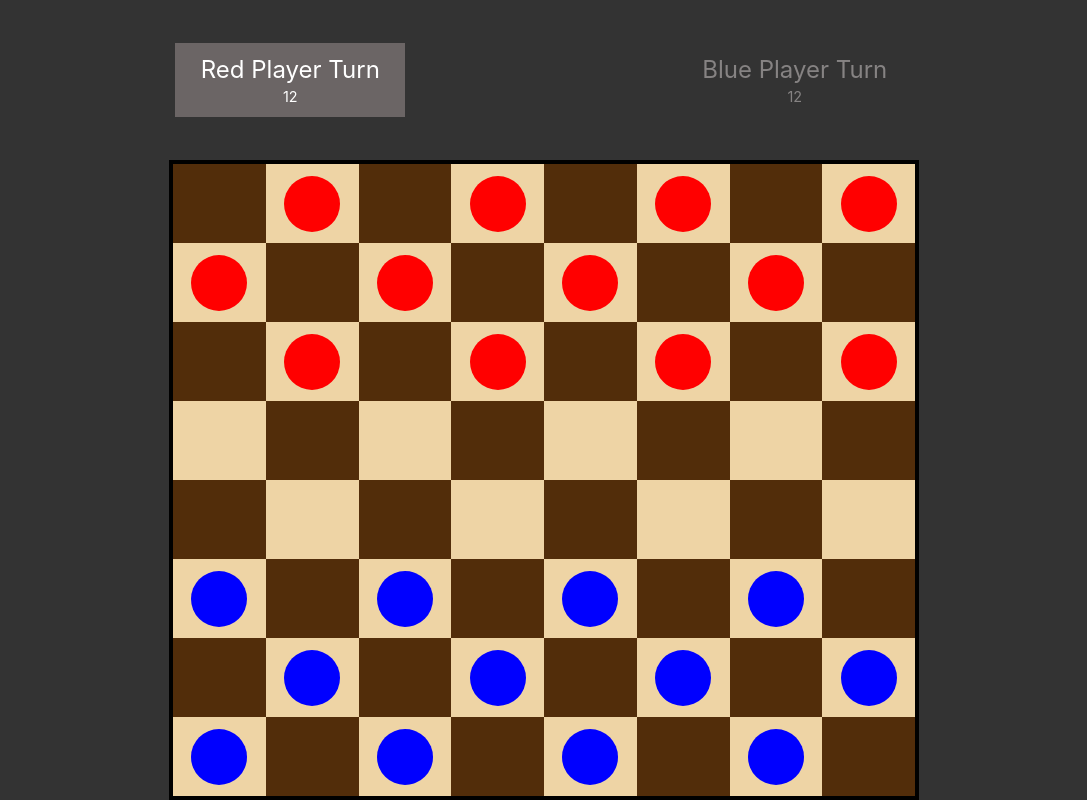
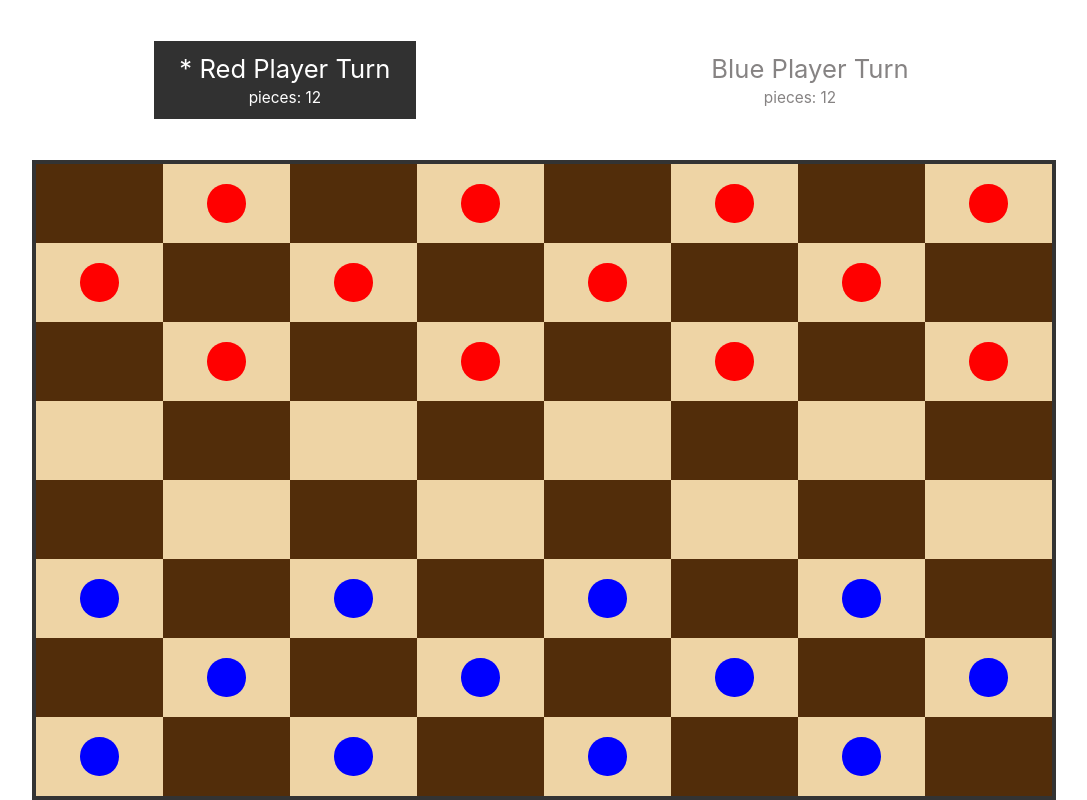
Before and after one commit to kieran6roberts/Checkers-typeScript, a website built with webpack: page index.html in a window 1280 px wide. Shown: the whole page, without its empty margins (96-1183 px from the left). Built offline with nearby package versions, Linux system fonts and the light colour scheme.

Commit message:
improved responsivenss, seo added

```diff
--- a/index.html
+++ b/index.html
@@ -3,29 +3,41 @@
 <head>
     <meta charset="UTF-8">
     <meta name="viewport" content="width=device-width, initial-scale=1.0">
+    <meta name="author" content="Kieran Roberts">
+    <meta name="description" content="Web based checkers board game created by Kieran Roberts">
+
+    <link rel="apple-touch-icon" sizes="180x180" href="/apple-touch-icon.png">
+    <link rel="icon" type="image/png" sizes="32x32" href="/favicon-32x32.png">
+    <link rel="icon" type="image/png" sizes="16x16" href="/favicon-16x16.png">
+    <link rel="manifest" href="/site.webmanifest">
+    <link rel="mask-icon" href="/safari-pinned-tab.svg" color="#5bbad5">
+    <meta name="msapplication-TileColor" content="#2d89ef">
+    <meta name="theme-color" content="#ffffff">
+
+    <title>Play Checkers</title>
+
+
 </head>
 <body>
     <div class="scoreboard">
         <div class="scoreboard__red player-turn">
             <p class="scoreboard__red-turn">
-                Red Player Turn
+                <span class="scoreboard__red--active">* </span>Red Player Turn
             </p>
             <p class="scoreboard__red-score"></p>
         </div>
         <div class="scoreboard__blue">
             <p class="scoreboard__blue-turn">
-                Blue Player Turn
+                <span class="scoreboard__blue--active">* </span>Blue Player Turn
             </p>
             <p class="scoreboard__blue-score"></p>
         </div>
     </div>
     <div class="win-modal">
         <div class="win-modal__content">
-            <div class="win-modal__winner">
-
-            </div>
+            <div class="win-modal__winner">*</div>
             <button class="win-modal__reset">
-                New Game
+                Start New Game
             </button>
         </div>
     </div>
@@ -34,53 +46,53 @@
             <!---row 1-->
             <div data-color="dark" class="square" id="0"></div>
             <div data-color="light" class="square" id="1">
-                <button data-color="red" class="piece a2" id="a2"></button>
+                <button aria-label="move red piece" data-color="red" class="piece a2" id="a2"></button>
             </div>
             <div data-color="dark" class="square" id="2"></div>
             <div data-color="light" class="square" id="3">
-                <button data-color="red" class="piece a4" id="a4"></button>
+                <button aria-label="move red piece" data-color="red" class="piece a4" id="a4"></button>
             </div>
             <div data-color="dark" class="square" id="4"></div>
             <div data-color="light" class="square" id="5">
-                <button data-color="red" class="piece a6" id="a6"></button>
+                <button aria-label="move red piece" data-color="red" class="piece a6" id="a6"></button>
             </div>
             <div data-color="dark" class="square" id="6"></div>
             <div data-color="light" class="square" id="7">
-                <button data-color="red" class="piece a8" id="a8"></button>
+                <button aria-label="move red piece" data-color="red" class="piece a8" id="a8"></button>
             </div>
             <!---row 2-->
             <div data-color="light" class="square" id="8">
-                <button data-color="red" class="piece b1" id="b1"></button>
+                <button aria-label="move red piece" data-color="red" class="piece b1" id="b1"></button>
             </div>
             <div data-color="dark" class="square" id="9"></div>
             <div data-color="light" class="square" id="10">
-                <button data-color="red" class="piece b3" id="b3"></button>
+                <button aria-label="move red piece" data-color="red" class="piece b3" id="b3"></button>
             </div>
             <div data-color="dark" class="square" id="11"></div>
             <div data-color="light" class="square" id="12">
-                <button data-color="red" class="piece b5" id="b5"></button>
+                <button aria-label="move red piece" data-color="red" class="piece b5" id="b5"></button>
             </div>
             <div data-color="dark" class="square" id="13"></div>
             <div data-color="light" class="square" id="14">
-                <button data-color="red" class="piece b7" id="b7"></button>
+                <button aria-label="move red piece" data-color="red" class="piece b7" id="b7"></button>
             </div>
             <div data-color="dark" class="square" id="15"></div>
             <!---row 3-->
             <div data-color="dark" class="square" id="16"></div>
             <div data-color="light" class="square" id="17">
-                <button data-color="red" class="piece c2" id="c2"></button>
+                <button aria-label="move red piece" data-color="red" class="piece c2" id="c2"></button>
             </div>
             <div data-color="dark" class="square" id="18"></div>
             <div data-color="light" class="square" id="19">
-                <button data-color="red" class="piece c4" id="c4"></button>
+                <button aria-label="move red piece" data-color="red" class="piece c4" id="c4"></button>
             </div>
             <div data-color="dark" class="square" id="20"></div>
             <div data-color="light" class="square" id="21">
-                <button data-color="red" class="piece c6" id="c6"></button>
+                <button aria-label="move red piece" data-color="red" class="piece c6" id="c6"></button>
             </div>
             <div data-color="dark" class="square" id="22"></div>
             <div data-color="light" class="square" id="23">
-                <button data-color="red" class="piece c8" id="c8"></button>
+                <button aria-label="move red piece" data-color="red" class="piece c8" id="c8"></button>
             </div>
             <!---row 4-->
             <div data-color="light" class="square" id="24"></div>
@@ -102,53 +114,53 @@
             <div data-color="light" class="square" id="39"></div>
             <!---row 6-->
             <div data-color="light" class="square" id="40">
-                <button data-color="blue" class="piece f1" id="f1"></button>
+                <button aria-label="move blue piece" data-color="blue" class="piece f1" id="f1"></button>
             </div>
             <div data-color="dark" class="square" id="41"></div>
             <div data-color="light" class="square" id="42">
-                <button data-color="blue" class="piece f3" id="f3"></button>
+                <button aria-label="move blue piece" data-color="blue" class="piece f3" id="f3"></button>
             </div>
             <div data-color="dark" class="square" id="43"></div>
             <div data-color="light" class="square" id="44">
-                <button data-color="blue" class="piece f5" id="f5"></button>
+                <button aria-label="move blue piece" data-color="blue" class="piece f5" id="f5"></button>
             </div>
             <div data-color="dark" class="square" id="45"></div>
             <div data-color="light" class="square" id="46">
-                <button data-color="blue" class="piece f7" id="f7"></button>
+                <button aria-label="move blue piece" data-color="blue" class="piece f7" id="f7"></button>
             </div>
             <div data-color="dark" class="square" id="47"></div>
             <!---row 7-->
             <div data-color="dark" class="square" id="48"></div>
             <div data-color="light" class="square" id="49">
-                <button data-color="blue" class="piece g2" id="g2"></button>
+                <button aria-label="move blue piece" data-color="blue" class="piece g2" id="g2"></button>
             </div>
             <div data-color="dark" class="square" id="50"></div>
             <div data-color="light" class="square" id=51>
-                <button data-color="blue" class="piece g4" id="g4"></button>
+                <button aria-label="move blue piece" data-color="blue" class="piece g4" id="g4"></button>
             </div>
             <div data-color="dark" class="square" id="52"></div>
             <div data-color="light" class="square" id="53">
-                <button data-color="blue" class="piece g6" id="g6"></button>
+                <button aria-label="move blue piece" data-color="blue" class="piece g6" id="g6"></button>
             </div>
             <div data-color="dark" class="square" id="54"></div>
             <div data-color="light" class="square" id="55">
-                <button data-color="blue" class="piece g8" id="g8"></button>
+                <button aria-label="move blue piece" data-color="blue" class="piece g8" id="g8"></button>
             </div>
             <!---row 8-->
             <div data-color="light" class="square" id="56">
-                <button data-color="blue" class="piece h1" id="h1"></button>
+                <button aria-label="move blue piece" data-color="blue" class="piece h1" id="h1"></button>
             </div>
             <div data-color="dark" class="square" id="57"></div>
             <div data-color="light" class="square" id="58">
-                <button data-color="blue" class="piece h3" id="h3"></button>
+                <button aria-label="move blue piece" data-color="blue" class="piece h3" id="h3"></button>
             </div>
             <div data-color="dark" class="square" id="59"></div>
             <div data-color="light" class="square" id="60">
-                <button data-color="blue" class="piece h5" id="h5"></button>
+                <button aria-label="move blue piece" data-color="blue" class="piece h5" id="h5"></button>
             </div>
             <div data-color="dark" class="square" id="61"></div>
             <div data-color="light" class="square" id="62">
-                <button data-color="blue" class="piece h7" id="h7"></button>
+                <button aria-label="move blue piece" data-color="blue" class="piece h7" id="h7"></button>
             </div>
             <div data-color="dark" class="square" id="63"></div>
         </div>
--- a/main.css
+++ b/main.css
@@ -5,6 +5,7 @@
     --sqr2-clr:  #eed4a5;
     --piece1-hover: #c50606;
     --piece2-hover: #0b0baf;
+    --piece-size: 4.8vh;
 }
 
 *,
@@ -16,7 +17,7 @@
 }
 
 body {
-    background-color: #333;
+    background-color: #fff;
     font-family: -apple-system, BlinkMacSystemFont, 'Segoe UI', Roboto, Oxygen, Ubuntu, Cantarell, 'Open Sans', 'Helvetica Neue', sans-serif;
     overflow-y: scroll;
     position: relative;
@@ -26,7 +27,7 @@ body {
     align-items: center;
     color: #868383;
     display: flex;
-    font-size: 1.5rem;
+    font-size: clamp(1.2rem, 2vw, 4rem);
     height: 20vh;
     justify-content: space-evenly;
     text-align: center;
@@ -35,7 +36,13 @@ body {
 
 .scoreboard__blue,
 .scoreboard__red {
+    transition: all 150ms ease-in-out;
     padding: 0.8rem 1.6rem;
+}
+
+.scoreboard__blue--active,
+.scoreboard__red--active {
+    color: #fff;
 }
 
 .scoreboard__red-turn,
@@ -95,14 +102,14 @@ body {
 
 .squares,
 .pieces {
-    border: 4px solid #000000;
     bottom: 0;
+    border: 4px solid #333;
     display: grid;
     grid-template-columns: repeat(8, 1fr);
     grid-template-rows: repeat(8, 1fr);
     height: 80vh;
     left: 50%;
-    max-width: 750px;
+    max-height: 1400px;
     position: absolute;
     pointer-events: none;
     transform: translate(-50%, 0);
@@ -128,11 +135,11 @@ body {
     border-radius: 50%;
     border: none;
     display: flex;
-    height: 2.5rem;
+    height: var(--piece-size);
     justify-content: center;
     justify-self: center;
     pointer-events: all;
-    width: 2.5rem;
+    width: var(--piece-size);
 }
 
 .piece[data-color="blue"]:hover {background-color: var(--piece2-hover);}
@@ -141,6 +148,10 @@ body {
 .piece:focus {
     outline: none;
     border: 3px solid #fff;
+}
+
+.square:focus {
+    border: 2px solid #fff;
 }
 
 .square {
@@ -198,7 +209,7 @@ body {
 
 .player-turn {
     opacity: 100%;
-    background-color: rgb(107, 101, 101);
+    background-color: #313131;
     color: #fff;
 }
 
@@ -211,25 +222,15 @@ body {
     display: flex;
 }
 
-/* drag over */
-.overSquare {
-    opacity: 60%;
-}
-
 .valid-drop {
     opacity: 60%;
 }
 
-@media only screen and (min-width: 500px) and (min-height: 600px) {
-    .piece {
-        height: 3.5rem;
-        width: 3.5rem;
+@media only screen and (min-width: 768px) and (min-height: 550px) {
+    .pieces,
+    .squares {
+        width: 80%;
     }
+
+
 };
-
-@media only screen and (min-width: 1000px) and (min-height: 800px) {
-    .piece {
-        height: 5rem;
-        width: 5rem;
-    }
-};
--- a/package.json
+++ b/package.json
@@ -31,6 +31,7 @@
     "html-webpack-plugin": "^4.5.1",
     "jest": "^26.6.3",
     "mini-css-extract-plugin": "^1.3.3",
+    "optimize-css-assets-webpack-plugin": "^5.0.4",
     "ts-jest": "^26.4.4",
     "ts-loader": "^8.0.13",
     "typescript": "^4.1.3",
@@ -38,5 +39,6 @@
     "webpack-cli": "^4.3.1",
     "webpack-dev-server": "^3.11.1",
     "webpack-merge": "^5.7.3"
-  }
+  },
+  "dependencies": {}
 }
--- a/src/ts/appendScoreToDOM.ts
+++ b/src/ts/appendScoreToDOM.ts
@@ -6,8 +6,8 @@ const appendScoreToDOM = (): void => {
   const blueScoreElement = document.querySelector(".scoreboard__blue-score");
 
   if (redScoreElement && blueScoreElement) {
-    redScoreElement.textContent = gameControl.redPlayerPieces.toString();
-    blueScoreElement.textContent = gameControl.bluePlayerPieces.toString();
+    redScoreElement.textContent = `pieces: ${gameControl.redPlayerPieces.toString()}`;
+    blueScoreElement.textContent = `pieces: ${gameControl.bluePlayerPieces.toString()}`;
   } else throw new Error("problem locating score elements!");
 };
 
--- a/webpack.common.js
+++ b/webpack.common.js
@@ -26,7 +26,6 @@ module.exports = {
   },
   plugins: [
     new HtmlWebpackPlugin({
-      title: "Checkers Board Game",
       filename: "index.html",
       template: "./index.html"
     }),
```
Also changed, not shown: browserconfig.xml (added, +9 -0 lines), android-chrome-192x192.png (added), android-chrome-512x512.png (added), apple-touch-icon.png (added), favicon-16x16.png (added), favicon-32x32.png (added), favicon.ico (added), mstile-150x150.png (added), safari-pinned-tab.svg (added), site.webmanifest (added), 1 other file.
